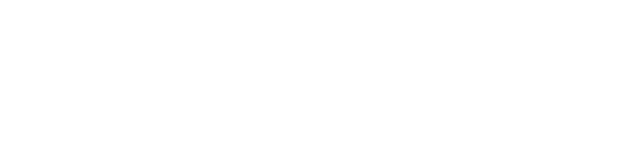
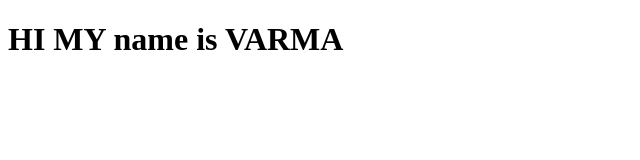
Before and after one commit to Avandivarma/samplerep, a plain HTML site: page index.html in a window 1280 px wide. Shown: the whole page, without its empty margins (0-640 px from the left). Drawn offline with Linux system fonts and the light colour scheme.

Commit message:
fix: changed my full name

```diff
--- a/index.html
+++ b/index.html
@@ -6,6 +6,6 @@
     <title>Document</title>
 </head>
 <body>
-
+    <h1>HI MY name is VARMA</h1>
 </body>
 </html>
```
